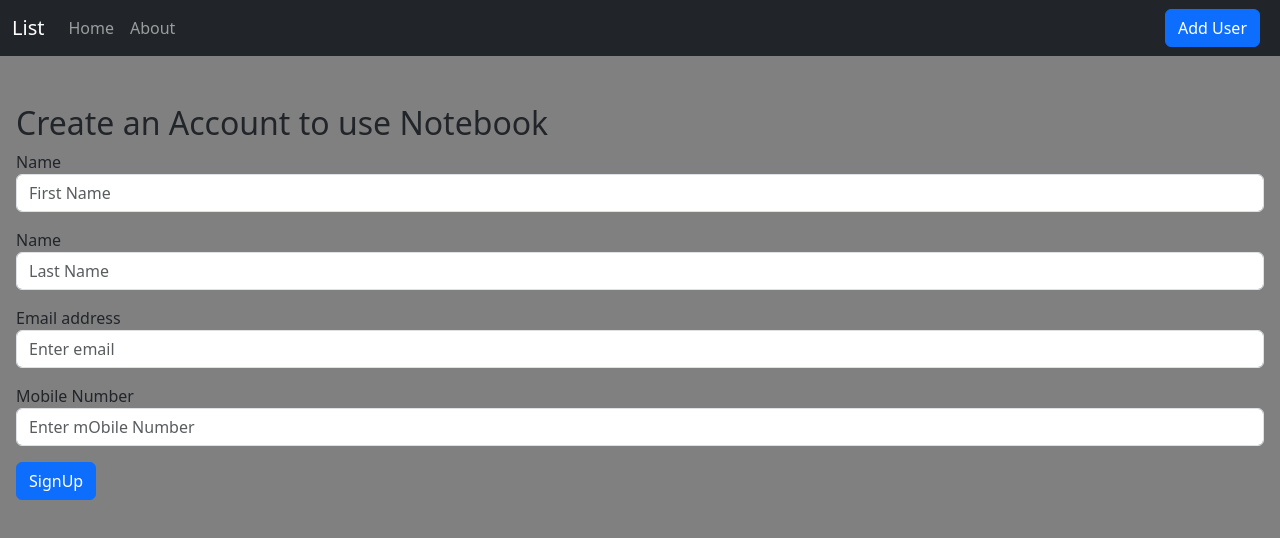
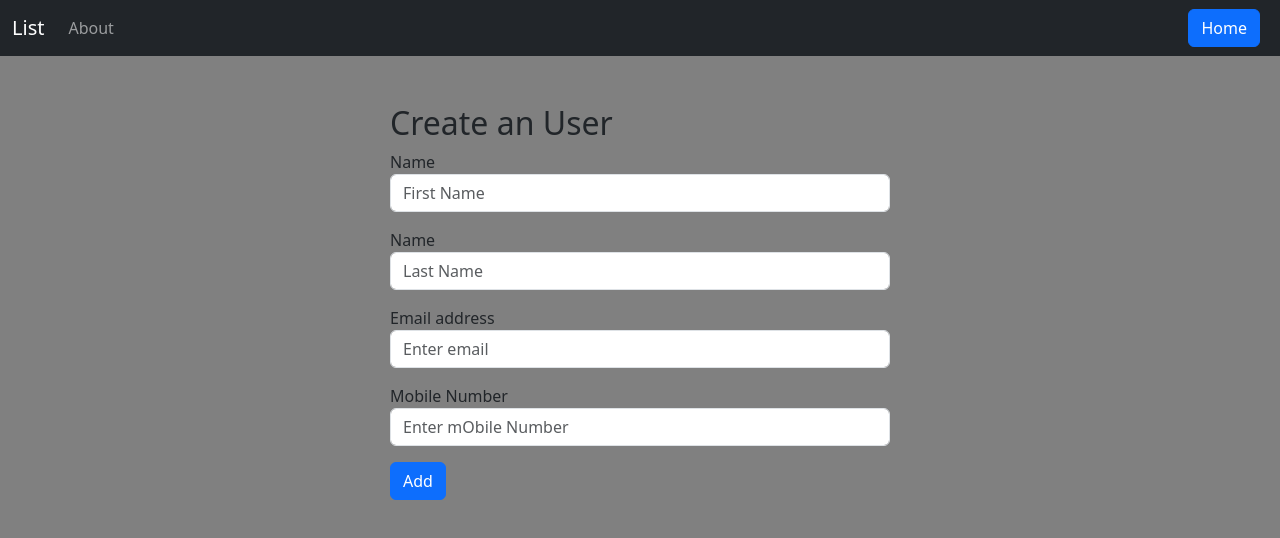
Before and after one commit to sumo47/certificate_generator, a React (Create React App) app: page /addUser in a window 1280 px wide. Shown: the top 538 px of the page. Built offline with nearby package versions, Linux system fonts and the light colour scheme.

Commit message:
fixed some minor bug

```diff
--- a/src/app.css
+++ b/src/app.css
@@ -1,5 +1,8 @@
 body {
     background-color: rgb(128, 128, 128);
+}
+.createUser {
+    width: 500px;
 }
 
 nav {
--- a/src/components/CreateUser.js
+++ b/src/components/CreateUser.js
@@ -27,8 +27,9 @@ function Create(props) {
     }
 
     return (
-        <div className='mx-3'>
-            <h2 className='mt-5'>Create an Account to use Notebook</h2>
+        <div className='container d-flex justify-content-center'>
+        <div className='mx-3 createUser'>
+            <h2 className='mt-5'>Create an User</h2>
             <form onSubmit={handleClick}>
                 <div className="form-group">
                     <label htmlFor="name">Name</label>
@@ -46,8 +47,9 @@ function Create(props) {
                     <label htmlFor="Number">Mobile Number</label>
                     <input type="number" className="form-control mb-3" id="mobile" onChange={onChange} required aria-describedby="emailHelp" placeholder="Enter mObile Number" />
                 </div>
-                <button type="submit" className="btn btn-primary">SignUp</button>
+                <button type="submit" className="btn btn-primary">Add</button>
             </form>
+        </div>
         </div>
     )
 }
--- a/src/components/HomePage.js
+++ b/src/components/HomePage.js
@@ -62,7 +62,7 @@ export default function HomePage() {
         <div className="modal-dialog">
           <div className="modal-content">
             <div className="modal-header">
-              <h5 className="modal-title" id="exampleModalLabel">Modal title</h5>
+              <h5 className="modal-title" id="exampleModalLabel">Update User</h5>
               <button type="button" className="btn-close" data-bs-dismiss="modal" aria-label="Close"></button>
             </div>
             <div className="modal-body">
--- a/src/components/Navbar.js
+++ b/src/components/Navbar.js
@@ -1,6 +1,5 @@
 import React, { useEffect } from 'react'
 import { Link, useLocation, useNavigate } from 'react-router-dom'
-// import NoteContext from '../context/NoteContext'
 
 export default function Navbar() {
 
@@ -17,21 +16,18 @@ export default function Navbar() {
     return (
         <nav className="navbar  navbar-expand-lg navbar-dark bg-dark">
             <div className="container-fluid">
-                <Link className="navbar-brand" to="#">List</Link>
+                <Link className= {`navbar-brand`} to="/">List</Link>
                 <button className="navbar-toggler" type="button" data-bs-toggle="collapse" data-bs-target="#navbarSupportedContent" aria-controls="navbarSupportedContent" aria-expanded="false" aria-label="Toggle navigation">
                     <span className="navbar-toggler-icon"></span>
                 </button>
                 <div className="collapse navbar-collapse" id="navbarSupportedContent">
                     <ul className="navbar-nav me-auto mb-2 mb-lg-0">
                         <li className="nav-item">
-                            <Link className={`nav-link ${Location.pathname === "/" ? "active" : ""}`} aria-current="page" to="/">Home</Link>
-                        </li>
-                        <li className="nav-item">
                             <Link className={`nav-link ${Location.pathname === "/about" ? "active" : ""}`} to="/about">About</Link>
                         </li>
                     </ul>
-
-                    <button className="btn btn-primary mx-2" onClick={handleAddUser}>Add User</button>
+                    {Location.pathname !== '/addUser' ? <button className="btn btn-primary mx-2" onClick={handleAddUser}>Add User</button> :
+                        <button className="btn btn-primary mx-2" onClick={()=>{Navigate('/')}}>Home</button>}
                 </div>
             </div>
         </nav>
```
